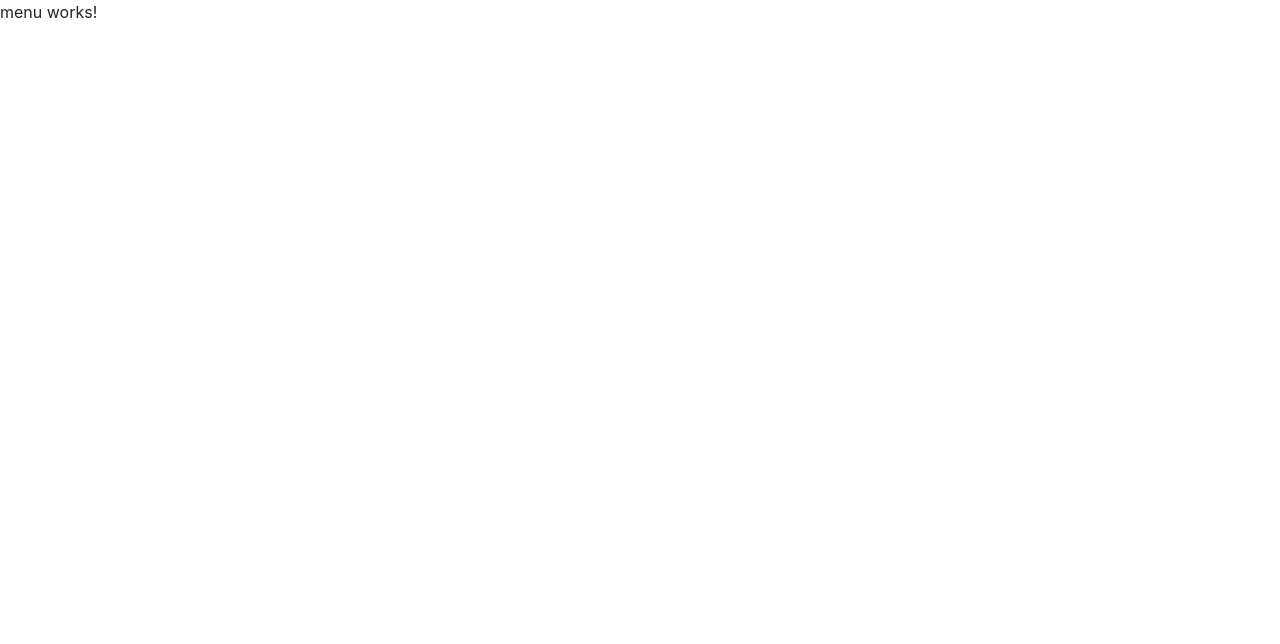
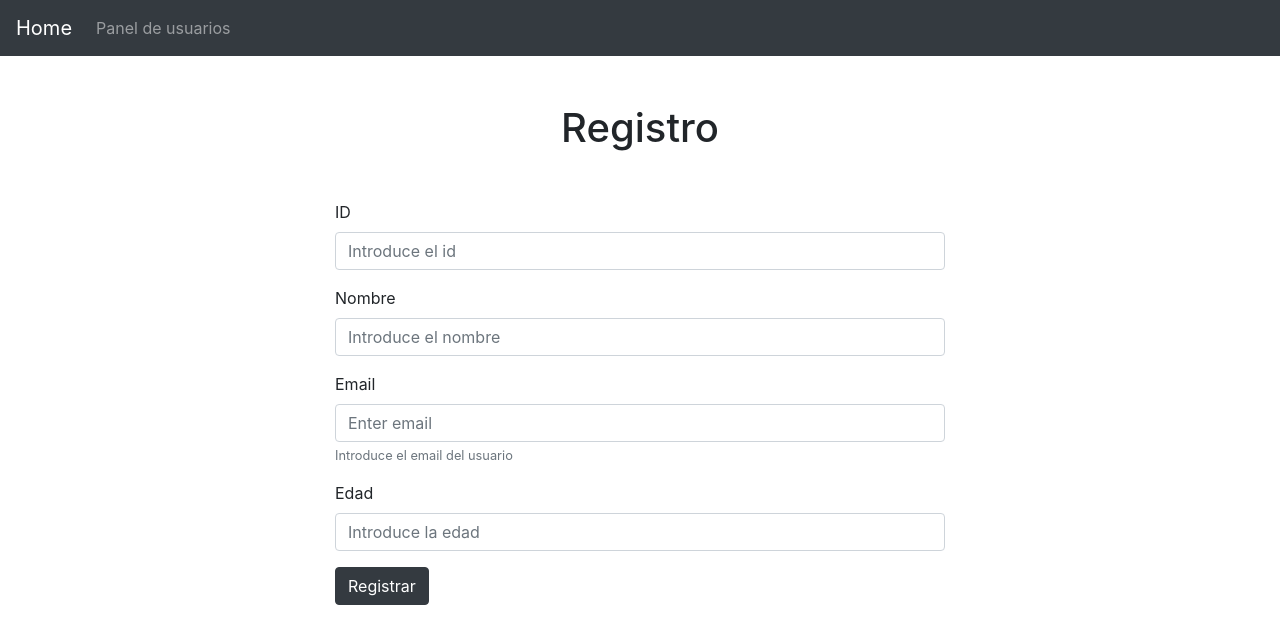
Before and after one commit to XxTheZokoxX/WebUser, an Angular app: page /panel in a window 1280 px wide. Before the commit this address led to /. Shown: the top 644 px of the page. Built offline with nearby package versions, Linux system fonts and the light colour scheme.

Commit message:
Añadir menu, rutas y pagina html de usuarios.component

```diff
--- a/src/app/app-routing.module.ts
+++ b/src/app/app-routing.module.ts
@@ -1,8 +1,13 @@
 import { NgModule } from '@angular/core';
 import { Routes, RouterModule } from '@angular/router';
+import { UsuarioComponent } from './usuario/usuario.component';
 
 
-const routes: Routes = [];
+const routes: Routes = [
+  { path: '', redirectTo: '/', pathMatch: 'full'},
+  { path: "panel", component:  UsuarioComponent}
+
+];
 
 @NgModule({
   imports: [RouterModule.forRoot(routes)],
--- a/src/app/menu/menu.component.html
+++ b/src/app/menu/menu.component.html
@@ -1 +1,15 @@
-<p>menu works!</p>
+<nav class="navbar navbar-expand-lg navbar-dark bg-dark">
+    <button class="navbar-toggler" type="button" data-toggle="collapse" data-target="#navbarTogglerDemo03"
+        aria-controls="navbarTogglerDemo03" aria-expanded="false" aria-label="Toggle navigation">
+        <span class="navbar-toggler-icon"></span>
+    </button>
+    <a class="navbar-brand" routerLink="/">Home</a>
+
+    <div class="collapse navbar-collapse" id="navbarTogglerDemo03">
+        <ul class="navbar-nav mr-auto mt-2 mt-lg-0">
+            <li class="nav-item">
+                <a class="nav-link" routerLink="/panel">Panel de usuarios</a>
+            </li>
+        </ul>
+    </div>
+</nav>
--- a/src/app/usuario/usuario.component.html
+++ b/src/app/usuario/usuario.component.html
@@ -1 +1,24 @@
-<p>usuario works!</p>
+<div class="container-fluid w-50">
+    <h1 class="mt-5 mb-5 text-center">Registro</h1>
+    <form>
+        <div class="form-group">
+            <label for="exampleInputPassword1">ID</label>
+            <input type="number" class="form-control" id="idUser" placeholder="Introduce el id">
+        </div>
+        <div class="form-group">
+            <label for="exampleInputPassword1">Nombre</label>
+            <input type="text" class="form-control" id="nombre" placeholder="Introduce el nombre">
+        </div>
+        <div class="form-group">
+            <label for="exampleInputEmail1">Email</label>
+            <input type="email" class="form-control" id="email" aria-describedby="emailHelp"
+                placeholder="Enter email">
+            <small id="emailHelp" class="form-text text-muted">Introduce el email del usuario</small>
+        </div>
+        <div class="form-group">
+            <label for="exampleInputPassword1">Edad</label>
+            <input type="number" class="form-control" id="edad" placeholder="Introduce la edad">
+        </div>
+        <button type="submit" class="btn btn-dark">Registrar</button>
+    </form>
+</div>
```
